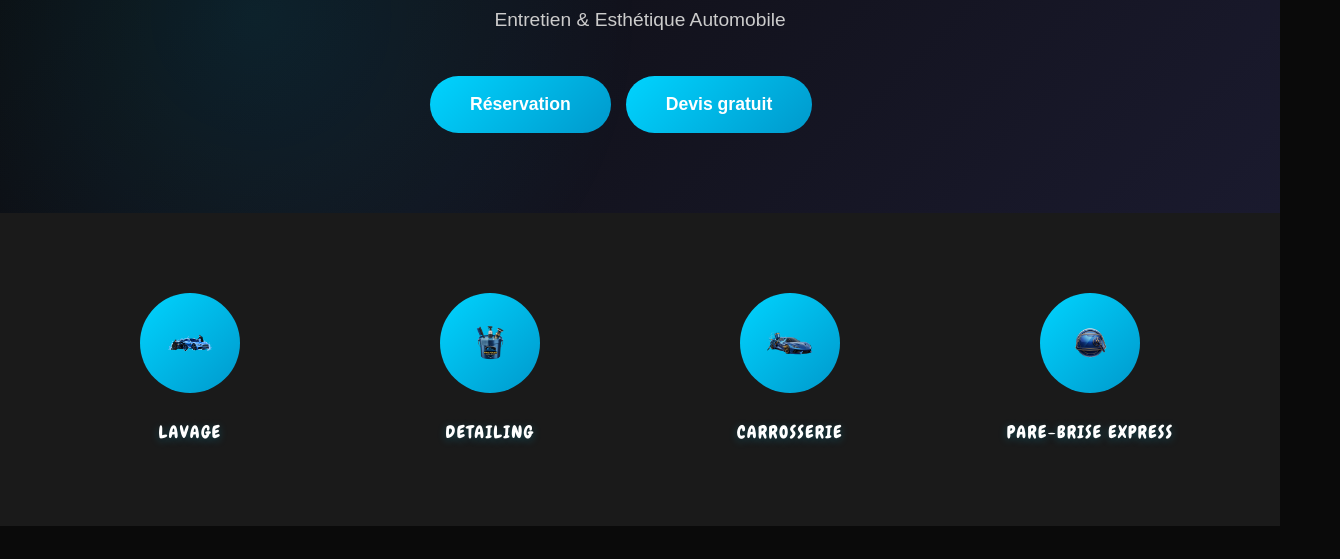
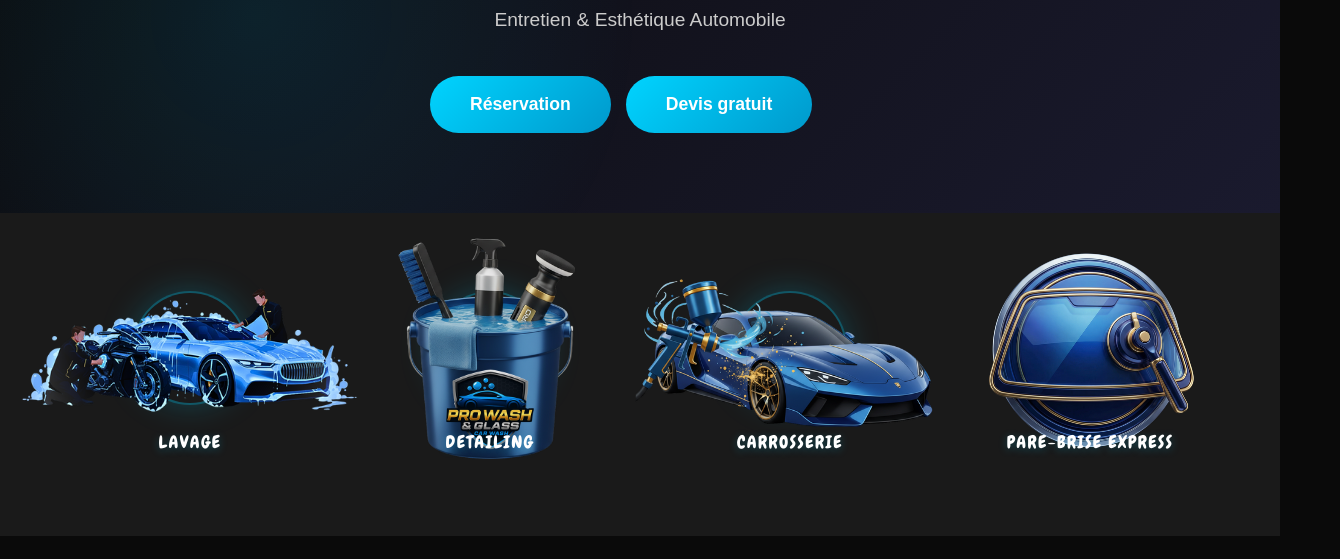
Before and after one commit to proglassandwash/proglassandwash.github.io, a plain HTML site: page index.html in a window 1280 px wide. Shown: the part 241-800 px from the top of the page, 1340 px wide, since content can reach past the window. Drawn offline with Linux system fonts and the light colour scheme.

Commit message:
Add files via upload

```diff
--- a/style.css
+++ b/style.css
@@ -199,22 +199,17 @@ body {
 }
 
 .icon-circle {
-    width: 100px;
-    height: 100px;
+    width: 110px;
+    height: 110px;
     border-radius: 50%;
-    background: var(--accent-gradient);
+    background: transparent;
     display: flex;
     align-items: center;
     justify-content: center;
-    font-size: 20px;
-    transition: transform 0.3s ease;
+    box-shadow:
+        0 0 0 2px rgba(0,212,255,0.25),
+        0 0 35px rgba(0,212,255,0.25);
 }
-.icon-circle img {
-    width: 75%;
-    height: 75%;
-    object-fit: contain;
-}
-
 
 .service-icon:hover .icon-circle {
     transform: scale(1.1);
```
